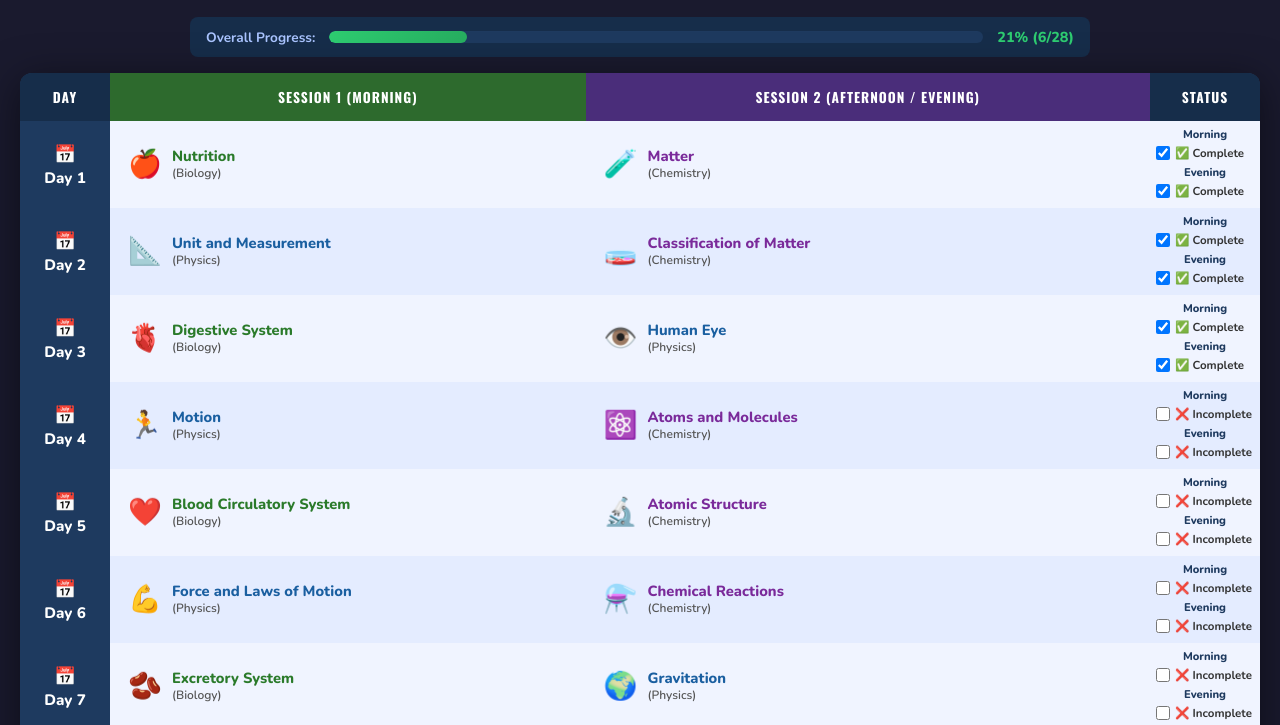
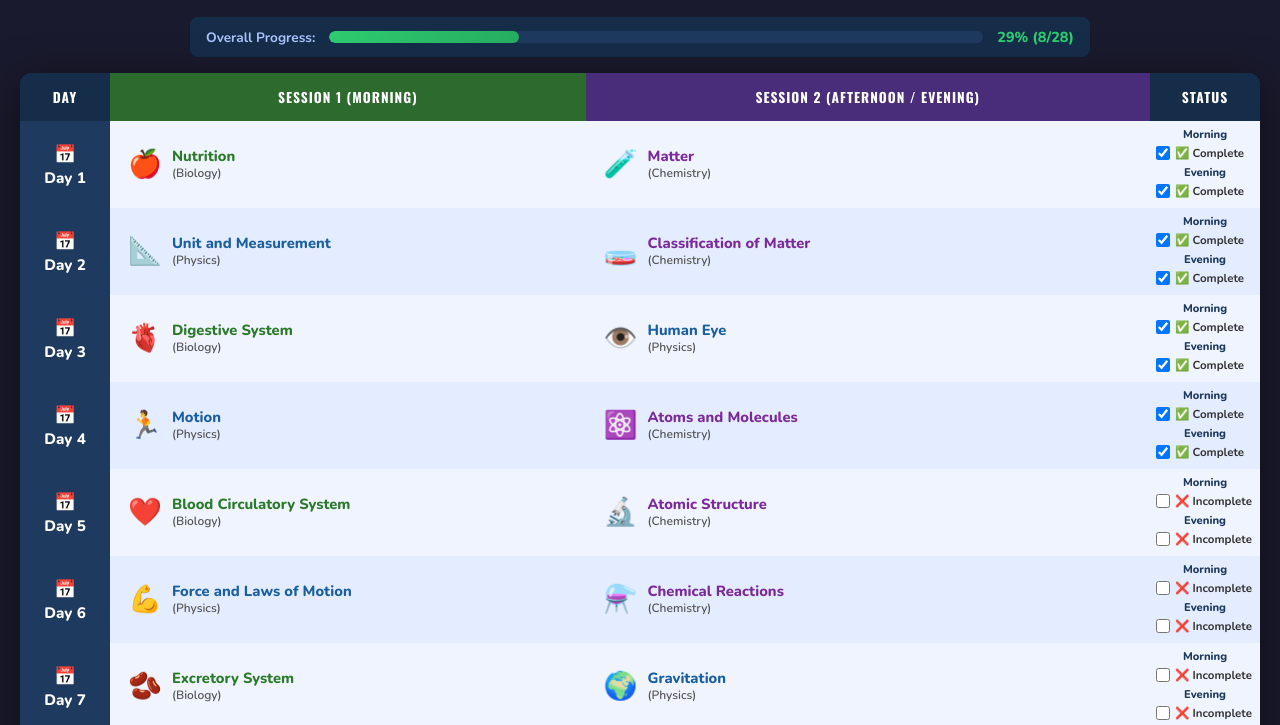
Before and after one commit to n3029/Science-test-, a plain HTML site: page index.html in a window 1280 px wide. Shown: the part 75-800 px from the top of the page. Drawn offline with nearby package versions, Linux system fonts and the light colour scheme.

Commit message:
Update index.html

```diff
--- a/index.html
+++ b/index.html
@@ -148,7 +148,7 @@ const completionData = {
   day1_morning:  true,   day1_evening:  true,
   day2_morning:  true,   day2_evening:  true,
   day3_morning:  true,   day3_evening:  true,
-  day4_morning:  false,   day4_evening:  false,
+  day4_morning:  true,   day4_evening:  true,
   day5_morning:  false,   day5_evening:  false,
   day6_morning:  false,   day6_evening:  false,
   day7_morning:  false,   day7_evening:  false,
```
